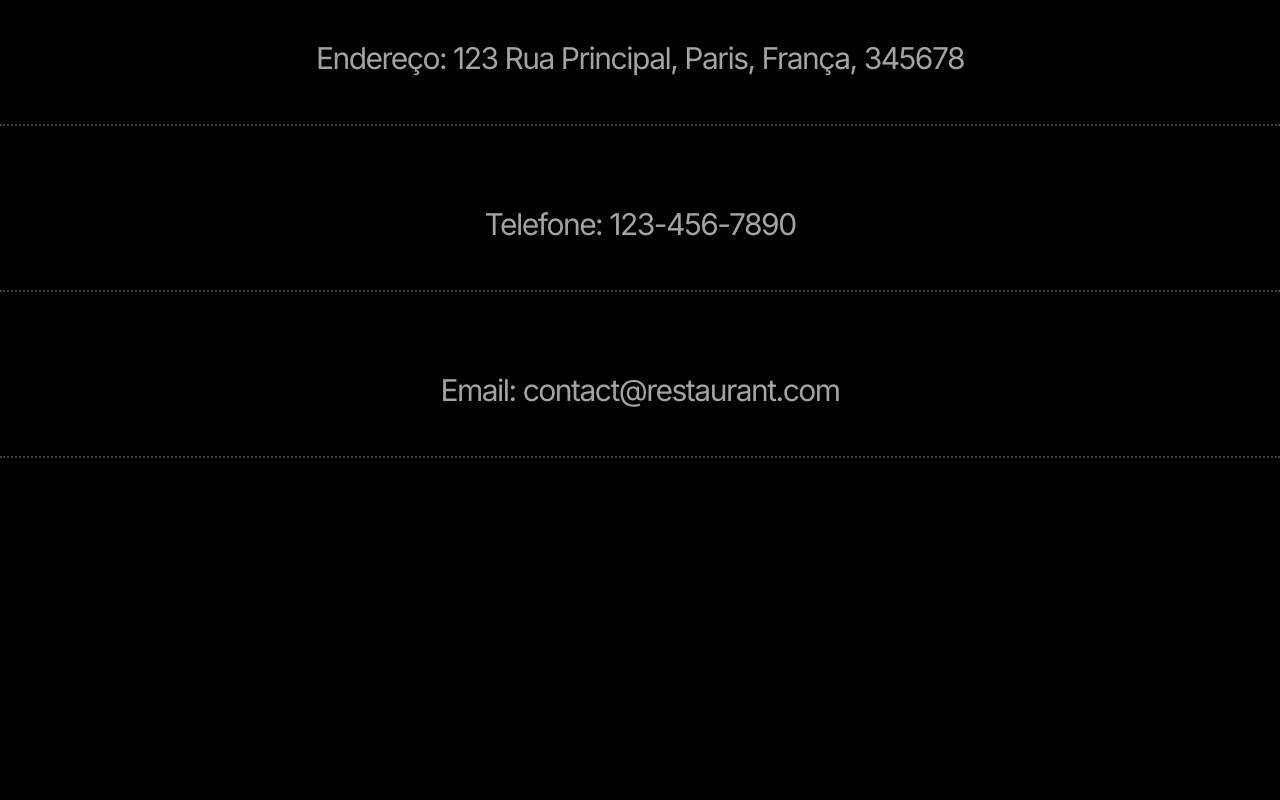
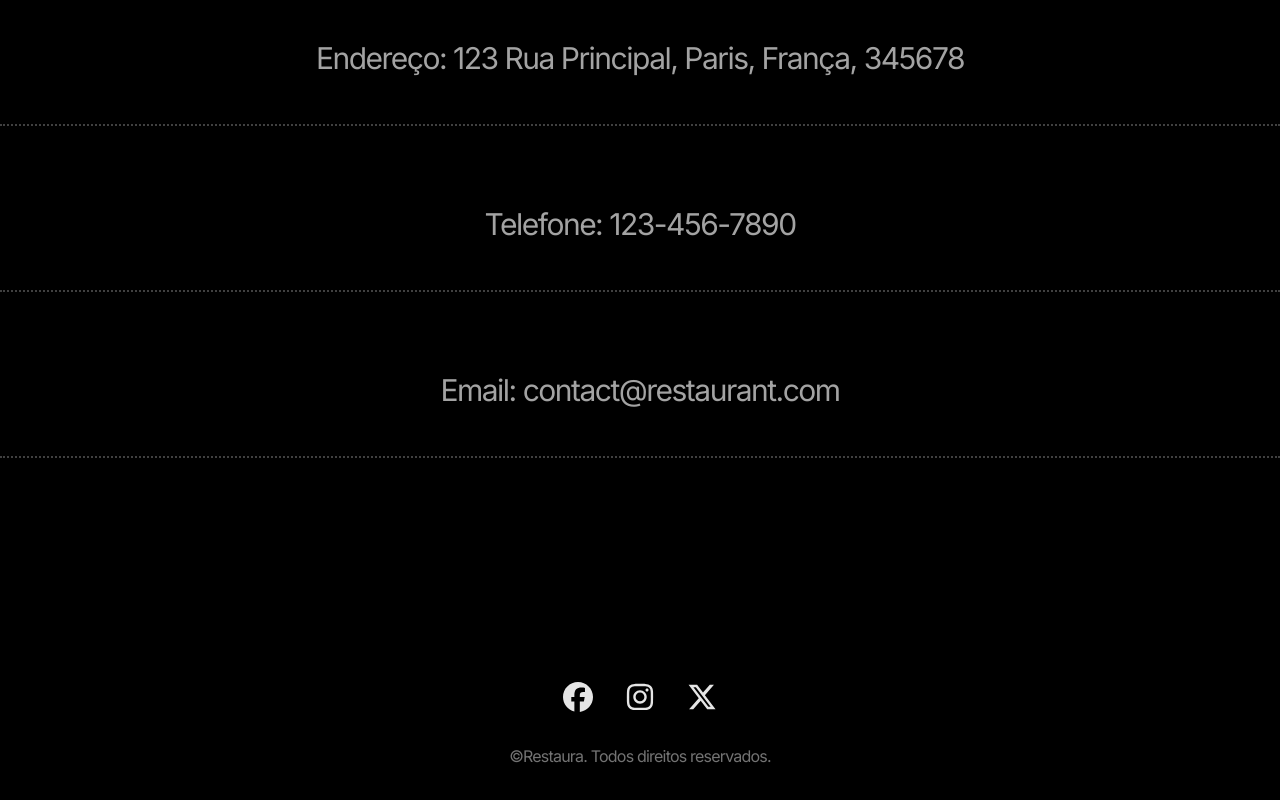
Before and after one commit to oMiguelwnl/Restaura, a React (Vite) app: page / in a window 1280 px wide. Shown: the part 6630-7430 px from the top of the page. Before the commit the page ends 7232 px from the top, so only its background shows below. Built offline with nearby package versions, Linux system fonts and the light colour scheme.

Commit message:
feat: add Footer component

```diff
--- a/src/App.jsx
+++ b/src/App.jsx
@@ -7,6 +7,7 @@
 import Expertise from "./components/Expertise";
 import Review from "./components/Review";
 import ContactSection from "./components/ContactSection";
+import Footer from "./components/Footer";
 
 function App() {
   return (
@@ -20,6 +21,7 @@
         <Expertise />
         <Review />
         <ContactSection />
+        <Footer />
       </main>
     </>
   );
--- /dev/null
+++ b/src/components/Footer.jsx
@@ -0,0 +1,25 @@
+import { SOCIAL_MEDIA_LINKS } from "../constants";
+
+const Footer = () => {
+  return (
+    <div className="mb-8 mt-20">
+      <div className="flex items-center justify-center gap-8">
+        {SOCIAL_MEDIA_LINKS.map((link, index) => (
+          <a
+            href={link.href}
+            key={index}
+            target="_blank"
+            rel="noopener noreferrer"
+          >
+            {link.icon}
+          </a>
+        ))}
+      </div>
+      <p className="mt-8 text-center tracking-tighter text-neutral-500">
+        &copy;Restaura. Todos direitos reservados.
+      </p>
+    </div>
+  );
+};
+
+export default Footer;
```
